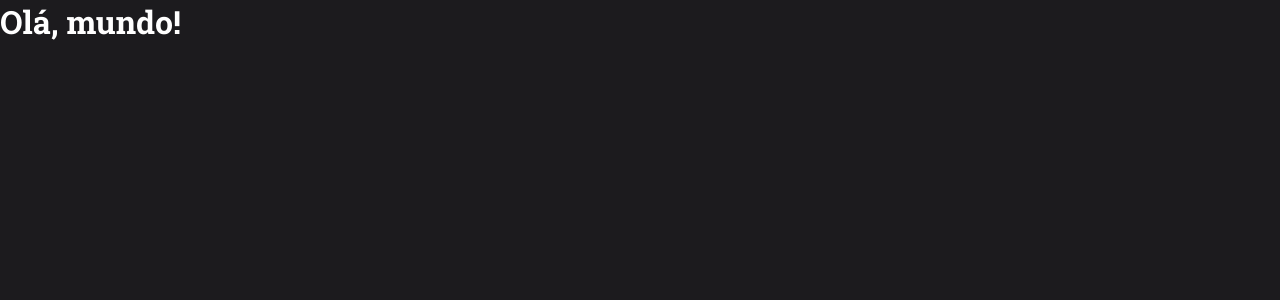
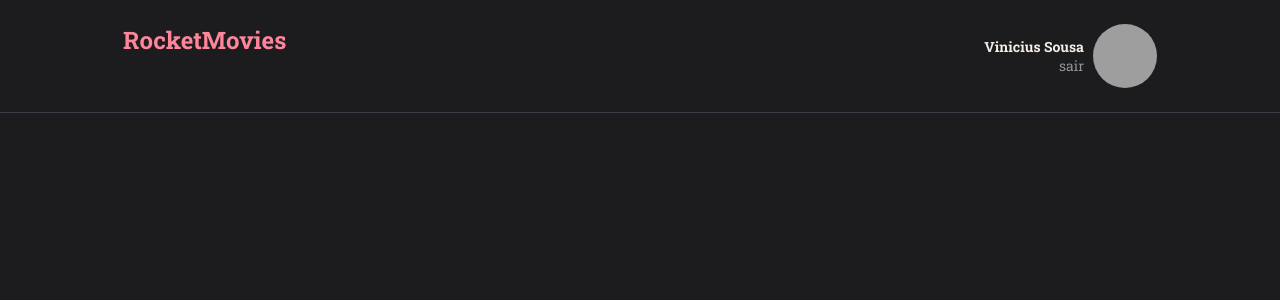
Before and after one commit to viniciusxsousa/explore, a React (Vite) app in the folder RockMovie-front/RocketMovie/: page / in a window 1280 px wide. Shown: the top 300 px of the page. Built offline with nearby package versions, Linux system fonts and the light colour scheme; grey boxes are pictures that could not be loaded.

Commit message:
criando o componente header

```diff
--- /dev/null
+++ b/RockMovie-front/RocketMovie/src/components/Header/index.jsx
@@ -0,0 +1,17 @@
+import { Container } from './styles'
+
+export function Header(){
+    return(
+        <Container>
+            <h1>RocketMovies</h1>
+
+            <div>
+                <span>
+                    <strong>Vinicius Sousa</strong>
+                    sair
+                </span>
+                <img src="https://github.com/viniciusxsousa.png" alt="Foto do usuário" />
+            </div>
+        </Container>
+    )
+}
--- /dev/null
+++ b/RockMovie-front/RocketMovie/src/components/Header/styles.js
@@ -0,0 +1,46 @@
+import styled from 'styled-components';
+
+export const Container = styled.header`
+    width: 100%;
+    padding: 24px 123px;
+
+    border-bottom: 1px solid ${({theme}) => theme.COLORS.GRAY_300};
+
+    display: flex;
+    justify-content: space-between;
+    align-content: center;
+
+    grid-area: 'header';
+
+    > h1 {
+        color: ${({theme}) => theme.COLORS.PINK};
+        font-size: 24px;
+        font-weight: 700;
+    }
+
+    > div {
+        display: flex;
+        align-items: center;
+    }
+
+    > div span {
+        display: flex;
+        flex-direction: column;
+        text-align: right;
+        font-size: 14px;
+        font-weight: 400;
+        color: ${({theme}) => theme.COLORS.GRAY_200};
+
+        strong {
+          color: ${({theme}) => theme.COLORS.WHITE_200};
+          font-weight: 700;
+        }
+    }
+
+    > div img {
+        width: 64px;
+        height: 64px;
+        border-radius: 35px;
+        margin-left: 9px;
+    }
+`
--- a/RockMovie-front/RocketMovie/src/pages/Home/index.jsx
+++ b/RockMovie-front/RocketMovie/src/pages/Home/index.jsx
@@ -1,5 +1,7 @@
+import { Header } from "../../components/Header"
+
 export function Home(){
   return(
-    <h1>Olá, mundo!</h1>
+    <Header/>
   )
 }
--- a/RockMovie-front/RocketMovie/src/styles/theme.js
+++ b/RockMovie-front/RocketMovie/src/styles/theme.js
@@ -12,6 +12,7 @@ export default {
 
         GRAY_100: '#999591',
         GRAY_200: '#948F99',
+        GRAY_300: '#3E3B47',
 
 
         BLACK_100: '#1C1B1E',
```
